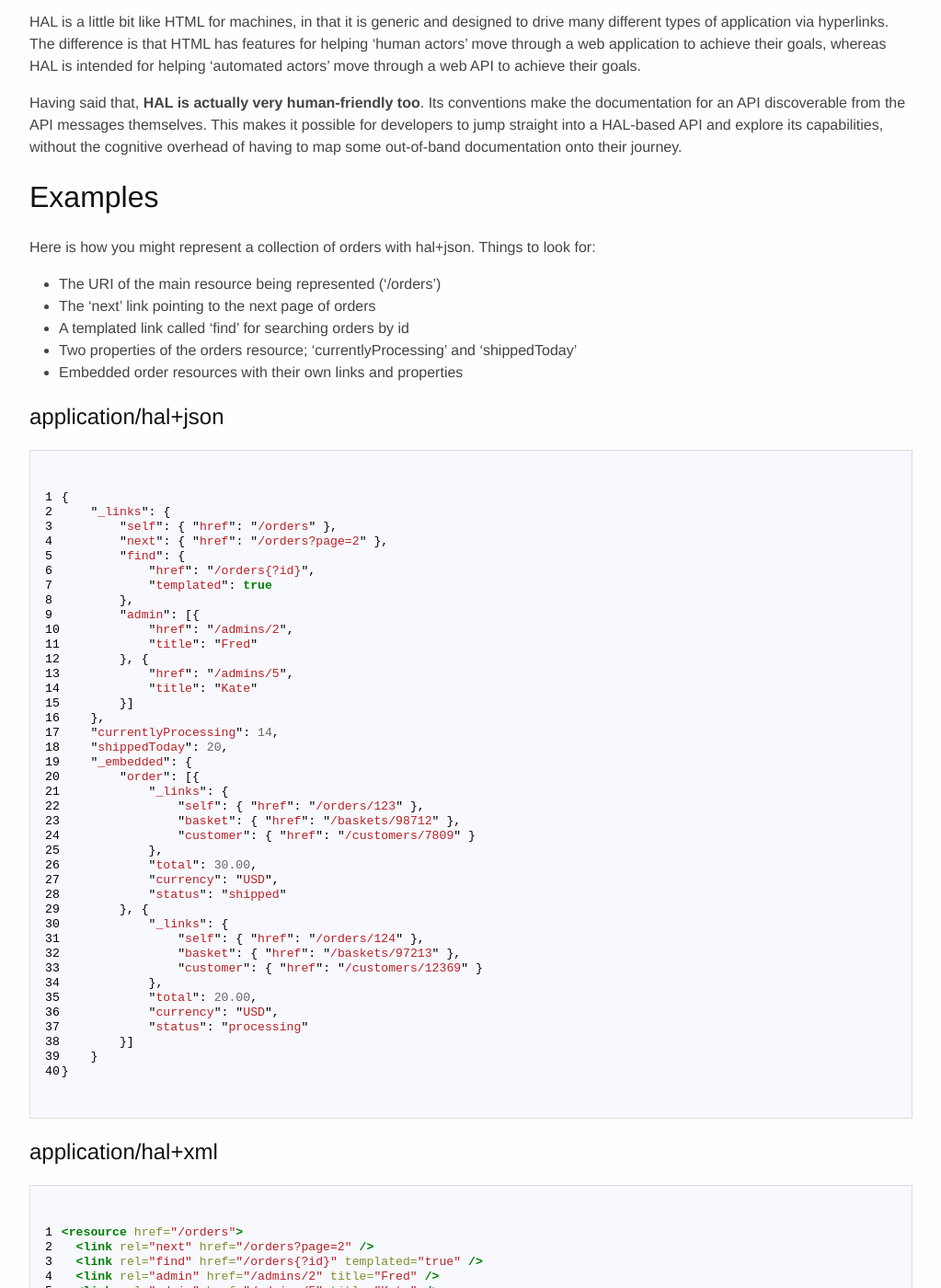
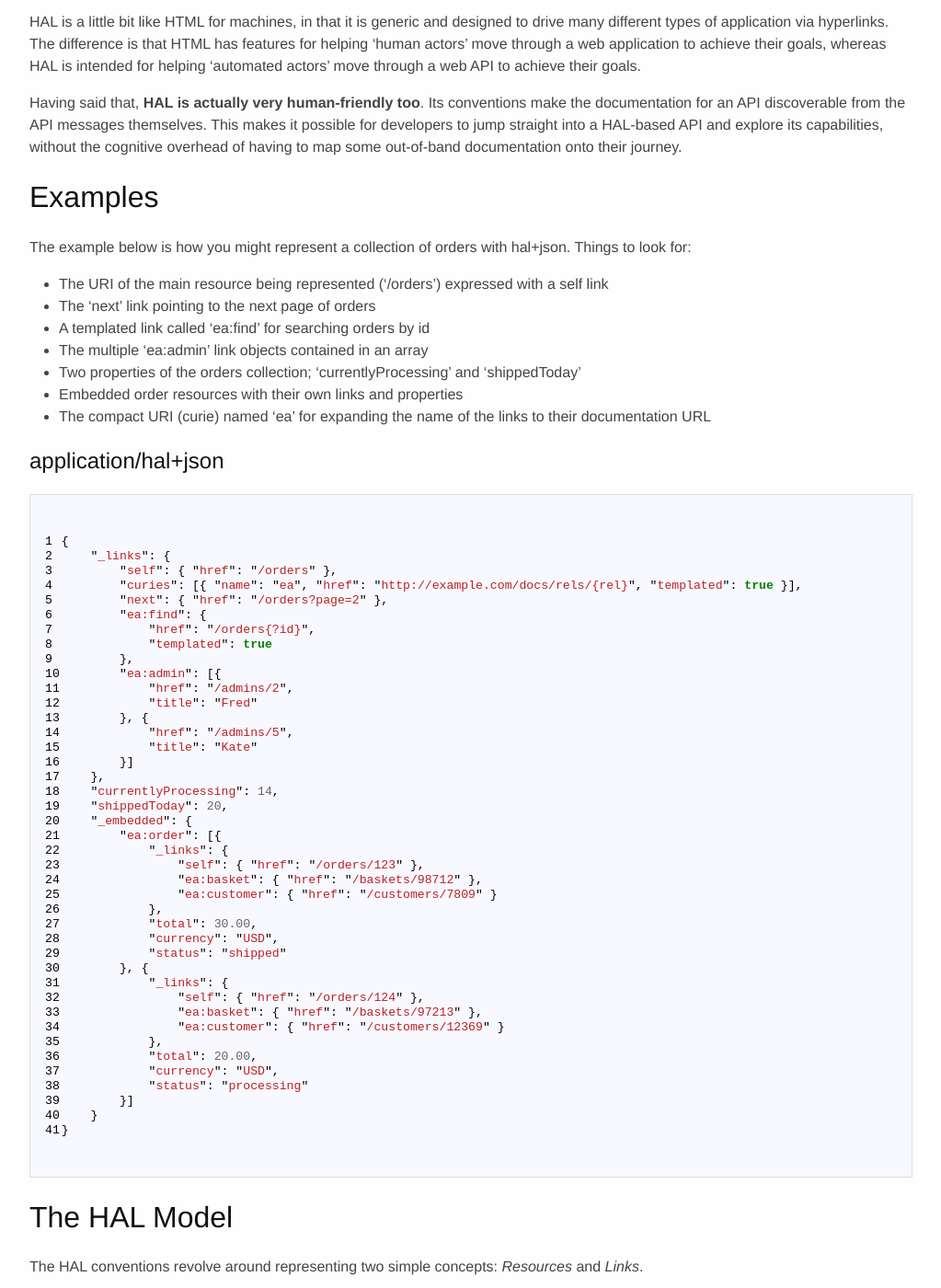
Before and after one commit to mikekelly/hal_specification, a Jekyll site: the page built from hal_specification.md, in a window 1280 px wide and 1400 px high, scrolled down 1009 px. Shown: the whole window at 92% size, without its empty margins (128-1151 px from the left). Built offline with Jekyll 4.4.1, drawn with Linux system fonts in a browser that asks for light colours; Markdown is read by kramdown in place of the engine named in the settings; some of the changed text lies outside the part shown.

Commit message:
Fix example to use curies

````diff
--- a/hal_specification.md
+++ b/hal_specification.md
@@ -59,27 +59,32 @@ their journey.
 
 ## Examples
 
-Here is how you might represent a collection of orders with hal+json.
-Things to look for:
+The example below is how you might represent a collection of orders with
+hal+json. Things to look for:
 
-* The URI of the main resource being represented ('/orders')
+* The URI of the main resource being represented ('/orders') expressed
+  with a self link
 * The 'next' link pointing to the next page of orders
-* A templated link called 'find' for searching orders by id
-* Two properties of the orders resource; 'currentlyProcessing' and
+* A templated link called 'ea:find' for searching orders by id
+* The multiple 'ea:admin' link objects contained in an array
+* Two properties of the orders collection; 'currentlyProcessing' and
   'shippedToday'
 * Embedded order resources with their own links and properties
+* The compact URI (curie) named 'ea' for expanding the name of the
+  links to their documentation URL
 
 ### application/hal+json
 ```javascript
 {
     "_links": {
         "self": { "href": "/orders" },
+        "curies": [{ "name": "ea", "href": "http://example.com/docs/rels/{rel}", "templated": true }],
         "next": { "href": "/orders?page=2" },
-        "find": {
+        "ea:find": {
             "href": "/orders{?id}",
             "templated": true
         },
-        "admin": [{
+        "ea:admin": [{
             "href": "/admins/2",
             "title": "Fred"
         }, {
@@ -90,11 +95,11 @@ Things to look for:
     "currentlyProcessing": 14,
     "shippedToday": 20,
     "_embedded": {
-        "order": [{
+        "ea:order": [{
             "_links": {
                 "self": { "href": "/orders/123" },
-                "basket": { "href": "/baskets/98712" },
-                "customer": { "href": "/customers/7809" }
+                "ea:basket": { "href": "/baskets/98712" },
+                "ea:customer": { "href": "/customers/7809" }
             },
             "total": 30.00,
             "currency": "USD",
@@ -102,8 +107,8 @@ Things to look for:
         }, {
             "_links": {
                 "self": { "href": "/orders/124" },
-                "basket": { "href": "/baskets/97213" },
-                "customer": { "href": "/customers/12369" }
+                "ea:basket": { "href": "/baskets/97213" },
+                "ea:customer": { "href": "/customers/12369" }
             },
             "total": 20.00,
             "currency": "USD",
@@ -113,32 +118,6 @@ Things to look for:
 }
 ```
 
-
-### application/hal+xml
-```xml
-<resource href="/orders">
-  <link rel="next" href="/orders?page=2" />
-  <link rel="find" href="/orders{?id}" templated="true" />
-  <link rel="admin" href="/admins/2" title="Fred" />
-  <link rel="admin" href="/admins/5" title="Kate" />
-  <currentlyProcessing>14<currentlyProcessing>
-  <shippedToday>20</shippedToday>
-  <resource rel="order" href="/orders/123">
-    <link rel="customer" href="/customers/7809" />
-    <link rel="basket" href="/baskets/98712">
-    <total>30.00</total>
-    <currency>USD</currency>
-    <status>shipped</status>
-  </resource>
-  <resource rel="order" href="/orders/124">
-    <link rel="customer" href="/customer/12369" />
-    <link rel="basket" href="/baskets/97213">
-    <total>20.00</total>
-    <currency>USD</currency>
-    <status>processing</status>
-  </resource>
-</resource>
-```
 ## The HAL Model
 
 The HAL conventions revolve around representing two simple concepts: _Resources_ and _Links_.
````
